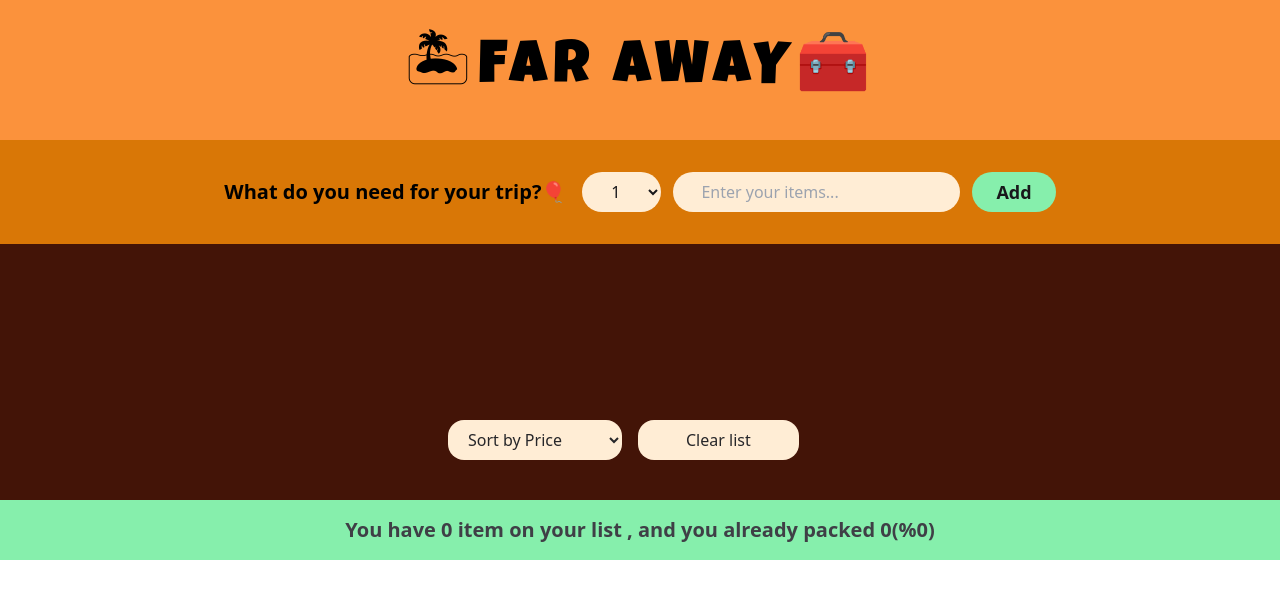
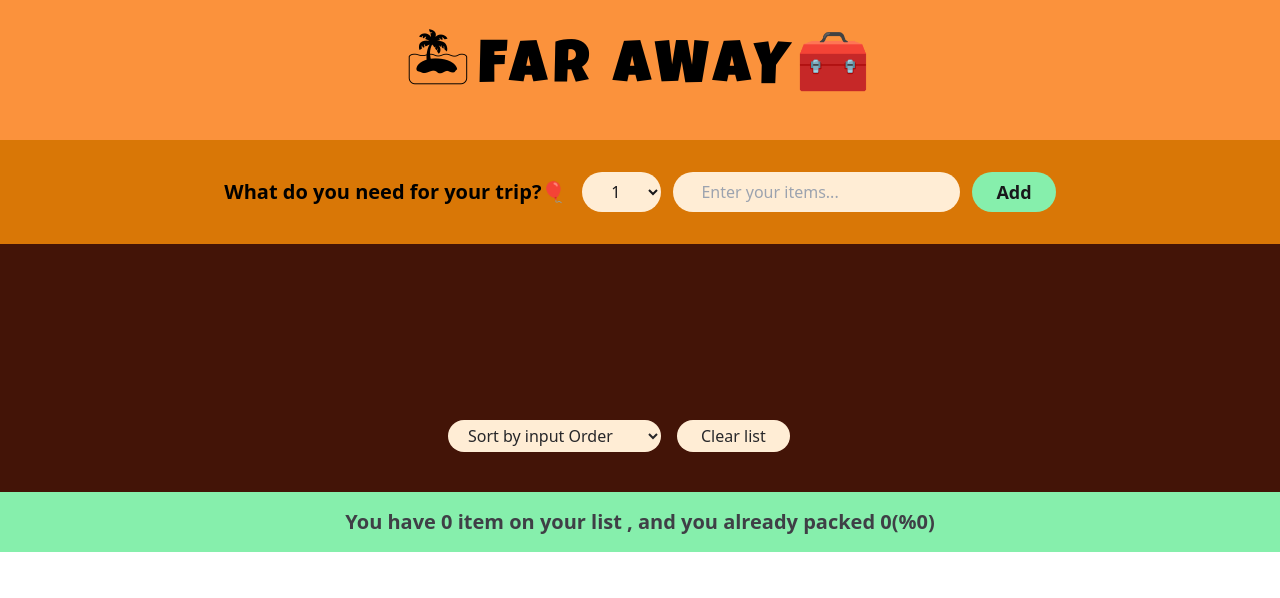
Before and after one commit to Mirwais01/TravelList-app, a React (Vite) app in the folder TravelList-app/: page / in a window 1280 px wide. Shown: the top 598 px of the page. Built offline with nearby package versions, Linux system fonts and the light colour scheme.

Commit message:
app completed.

```diff
--- a/TravelList-app/src/components/App.jsx
+++ b/TravelList-app/src/components/App.jsx
@@ -24,6 +24,10 @@ function App() {
     );
   }
 
+  function onDeleteList() {
+    setItems([]);
+  }
+
   return (
     <div>
       <Logo />
@@ -32,6 +36,7 @@ function App() {
         items={items}
         handleDeleteItem={handleDeleteItem}
         handleToggleItem={handleToggleItem}
+        onDeleteList={onDeleteList}
       />
       <Stats items={items} />
     </div>
--- a/TravelList-app/src/components/PackedList.jsx
+++ b/TravelList-app/src/components/PackedList.jsx
@@ -1,15 +1,33 @@
+import { useState } from "react";
 import Items from "./Items";
 
 export default function PackedList({
   items,
   handleDeleteItem,
   handleToggleItem,
+  onDeleteList,
 }) {
+  const [sortBy, setSortBy] = useState("input");
+
+  let sortItems;
+
+  if (sortBy === "input") sortItems = items;
+
+  if (sortBy === "description")
+    sortItems = items
+      .slice()
+      .sort((a, b) => a.description.localeCompare(b.description));
+
+  if (sortBy === "packed")
+    sortItems = items
+      .slice()
+      .sort((a, b) => Number(a.packed) - Number(b.packed));
+
   return (
     <div className="w-full pb-1 bg-orange-950 text-white">
       <div className="max-w-6xl mx-auto px-10 pt-12 mb-5 pb-4">
         <ul className="grid grid-cols-1 sm:grid-cols-2 md:grid-cols-3 text-center gap-7 text-xl">
-          {items.map((item) => (
+          {sortItems.map((item) => (
             <Items
               item={item}
               key={item.id}
@@ -23,13 +41,18 @@ export default function PackedList({
           <select
             name=""
             id=""
-            className="text-zinc-800 md:px-4 py-2 bg-orange-100 rounded-2xl text-center md:text-left"
+            value={sortBy}
+            onChange={(e) => setSortBy(e.target.value)}
+            className="text-zinc-800 md:px-4 py-1 bg-orange-100 rounded-2xl text-center md:text-left"
           >
-            <option value="Sort by Price">Sort by Price</option>
-            <option value="">Sort by Name</option>
-            <option value="">Sort by Quantity</option>
+            <option value="input">Sort by input Order</option>
+            <option value="description">Sort by Description</option>
+            <option value="packed">Sort by packed status</option>
           </select>
-          <button className="bg-orange-100 text-zinc-800 rounded-2xl px-12 py-2 hover:shadow-lg hover:scale-105">
+          <button
+            onClick={() => onDeleteList()}
+            className="bg-orange-100 text-zinc-800 rounded-2xl px-6 py-1 hover:shadow-lg hover:scale-105"
+          >
             Clear list
           </button>
         </div>
```
